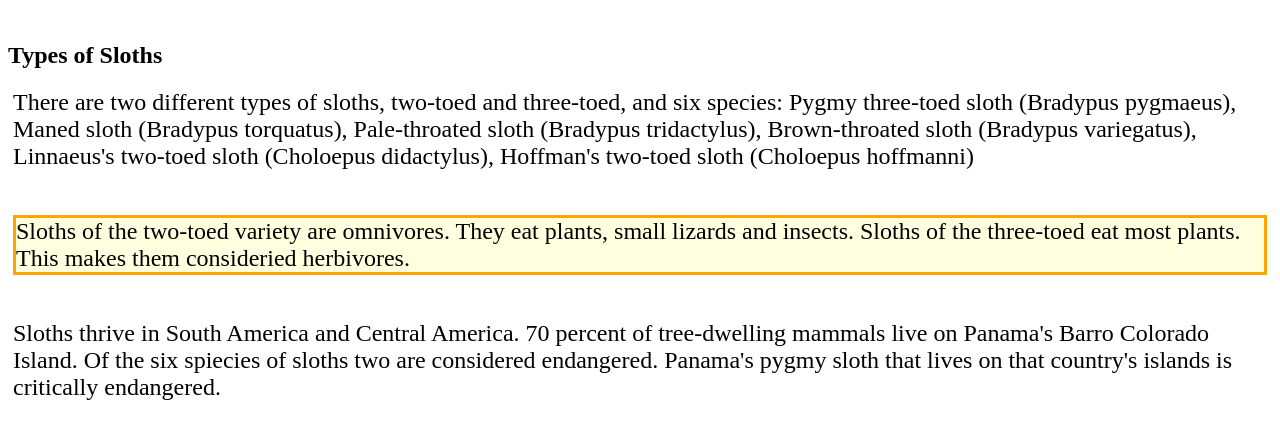
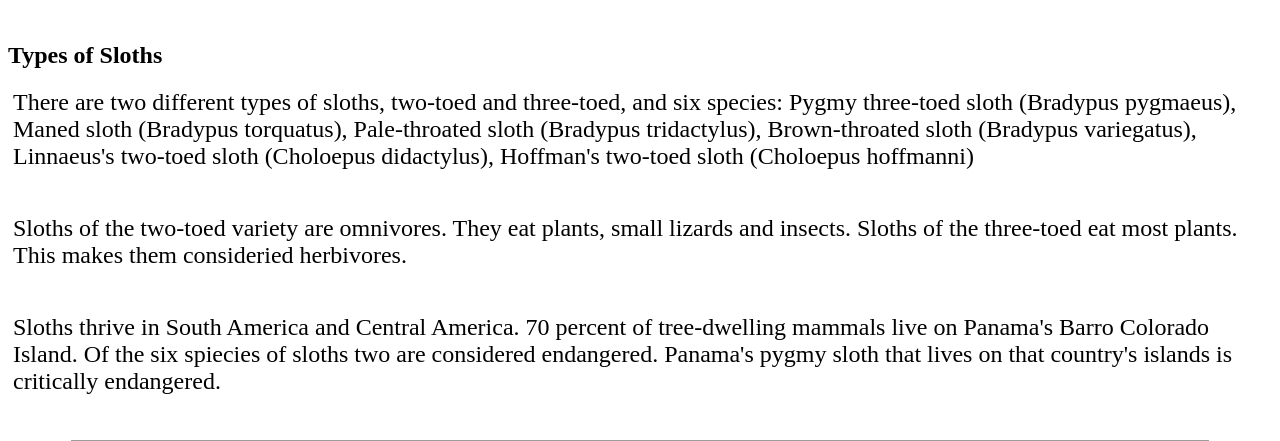
Before and after one commit to IanStoy/FirstRepository, a PHP site: page /index.html in a window 1280 px wide. Shown: the part 244-685 px from the top of the page. Run offline with PHP 8.4, Linux system fonts and the light colour scheme; grey boxes are pictures that could not be loaded.

Commit message:
Add files via upload

```diff
--- a/sloths_style.css
+++ b/sloths_style.css
@@ -1,14 +1,14 @@
 
- .img {border-style: dashed;
+ img. dashed {border-style: dashed;
 	border-width: 5px;
 	margin: 15px 15px 15px 15px;
 	border-color: blue;}
 
-	.p1 {font-family: Arial;}
+	p1. {font-family: Arial;}
 
-	.h1 {font-family: Palatino; font-color: green;}
-	.h2 {font-family: font-family: "Courier"; font-color: pink;}
+	h1. {font-family: Palatino; font-color: green;}
+	h2. {font-family: font-family: "Courier"; font-color: pink;}
 
-		.fancy {border-style: solid;
+		fancy. {border-style: solid;
 			border-color: orange;
 			background-color: lightyellow;}
```
